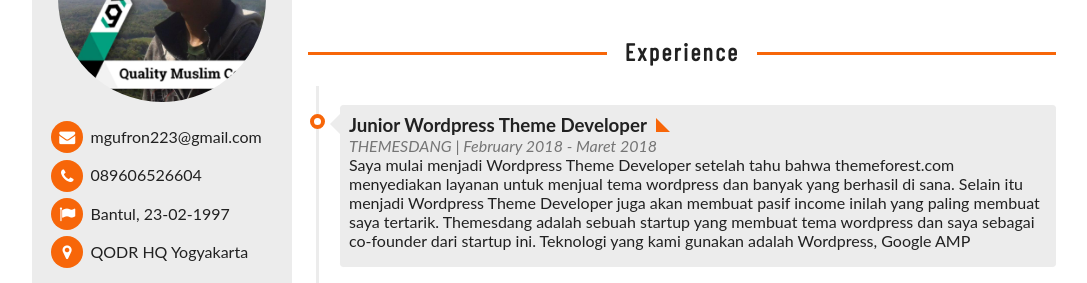
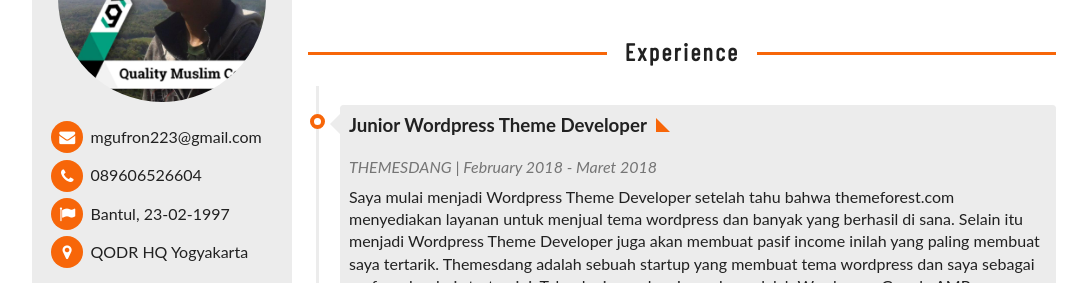
Before and after one commit to mhgufron/profile, a plain HTML site: page cv/index.html in a window 1280 px wide. Shown: the part 122-405 px from the top of the page, without its empty margins (88-1175 px from the left). Drawn offline with nearby package versions, Linux system fonts and the light colour scheme.

Commit message:
Update style.css

```diff
--- a/cv/assets/css/style.css
+++ b/cv/assets/css/style.css
@@ -55,10 +55,12 @@ h2::after {
 
 h3 {
     margin: 0;
+    padding: 0 0 0.6em 0;
 }
 
 p {
-    margin-top: 0
+    margin-top: 0;
+    line-height: 1.4em;
 }
 
 #side div h2::before, #side div h2::after {
@@ -234,6 +236,8 @@ a, a:visited, a:hover, a:focus, a:active {
 .content-subtitle {
     color: var(--grey-secondary);
     font-style: italic;
+    padding: 0.6em 0;
+    display: inline-block;
 }
 
 #main .languages {
```
